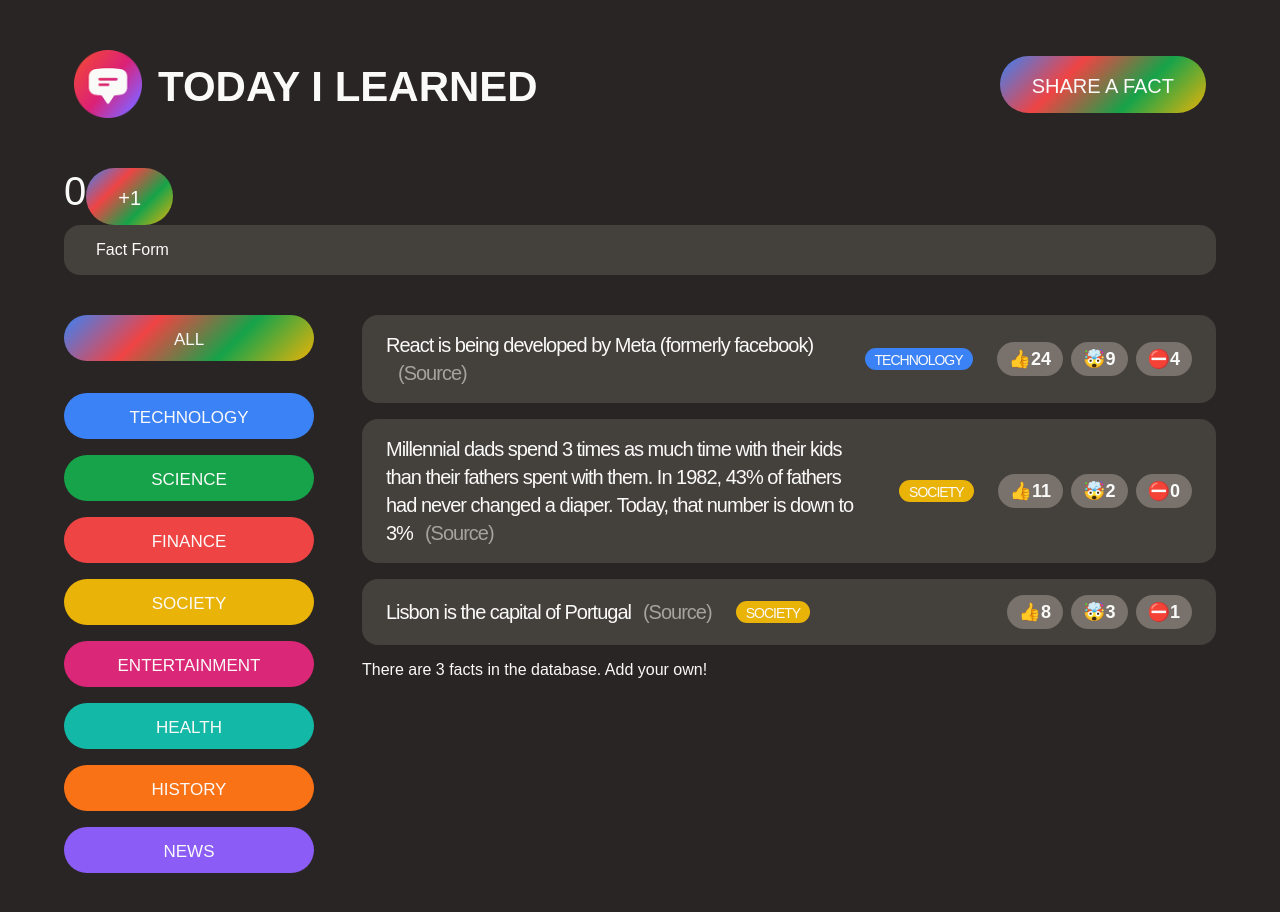
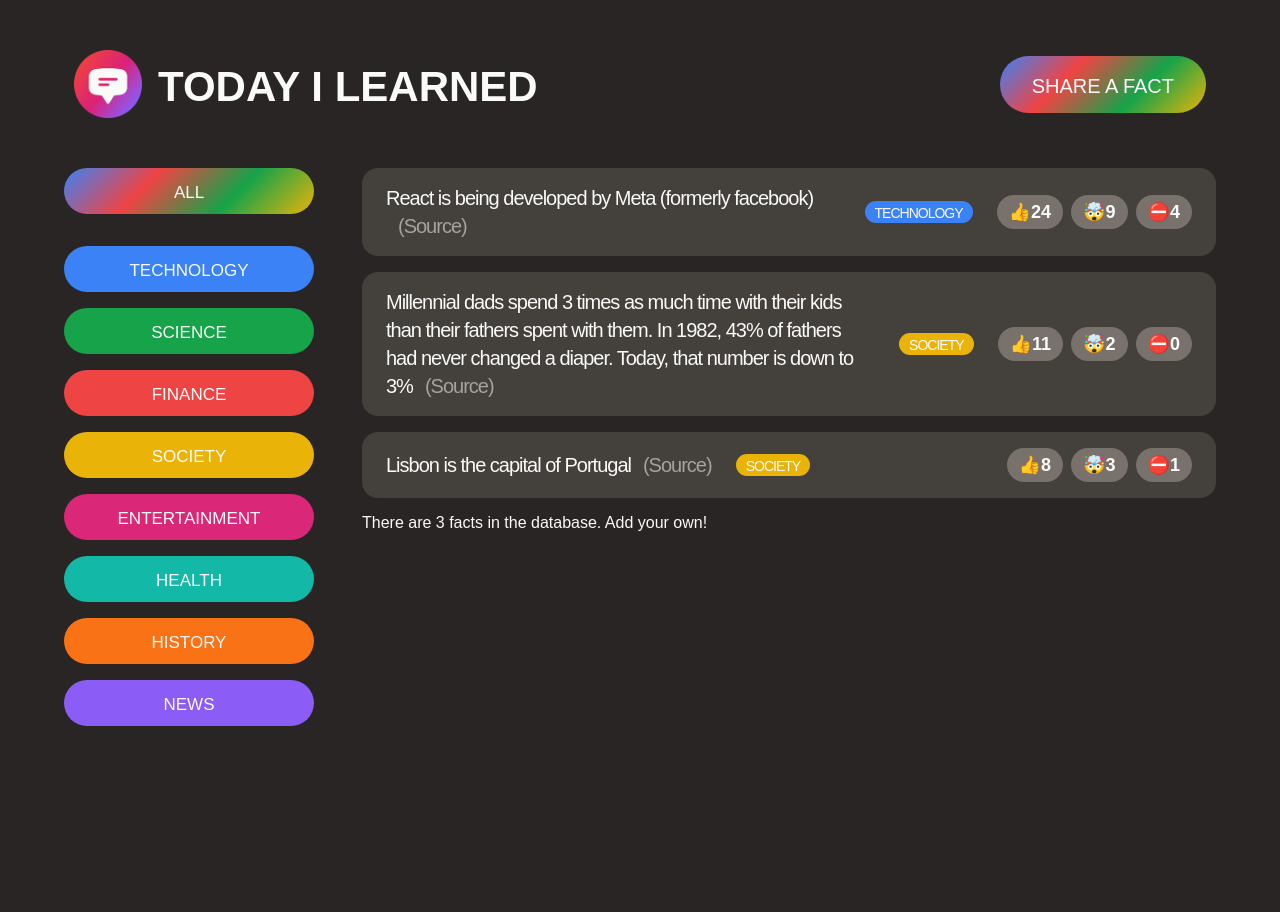
Before and after one commit to solaceinthenight/today-i-learned, a React (Create React App) app: page / in a window 1280 px wide. Shown: the top 912 px of the page. After the commit the page ends 800 px from the top, so only its background shows below. Built offline with nearby package versions, Linux system fonts and the light colour scheme; the HTML template or start-up script is replaced by a standard one.

Commit message:
57. Displaying and Hiding the Form the React Way.

```diff
--- a/src/App.js
+++ b/src/App.js
@@ -46,20 +46,24 @@
   },
 ];
 
-function Counter() {
-  const [count, setCount] = useState(0);
+// TESTING
+// function Counter() {
+//   const [count, setCount] = useState(0);
 
-  return (
-    <div>
-      <span style={{ fontSize: "40px" }}>{count}</span>
-      <button className="btn btn-large" onClick={() => setCount((c) => c + 1)}>
-        +1
-      </button>
-    </div>
-  );
-}
+//   return (
+//     <div>
+//       <span style={{ fontSize: "40px" }}>{count}</span>
+//       <button className="btn btn-large" onClick={() => setCount((c) => c + 1)}>
+//         +1
+//       </button>
+//     </div>
+//   );
+// }
 
 function App() {
+  // 1. define variable
+  const [showForm, setShowForm] = useState(false);
+
   const appTitle = "Today I Learned";
 
   return (
@@ -75,10 +79,17 @@
           />
           <h1>{appTitle}</h1>
         </div>
-        <button className="btn btn-large btn-open">Share a fact</button>
+        <button
+          className="btn btn-large
+        btn-open"
+          // 3. update state variable
+          onClick={() => setShowForm((show) => !show)}
+        >
+          Share a fact
+        </button>
       </header>
-      <Counter />
-      <NewFactForm />
+      {/* use state variable */}
+      {showForm ? <NewFactForm /> : null}
 
       <main className="main">
         <CategoryFilter />
```
